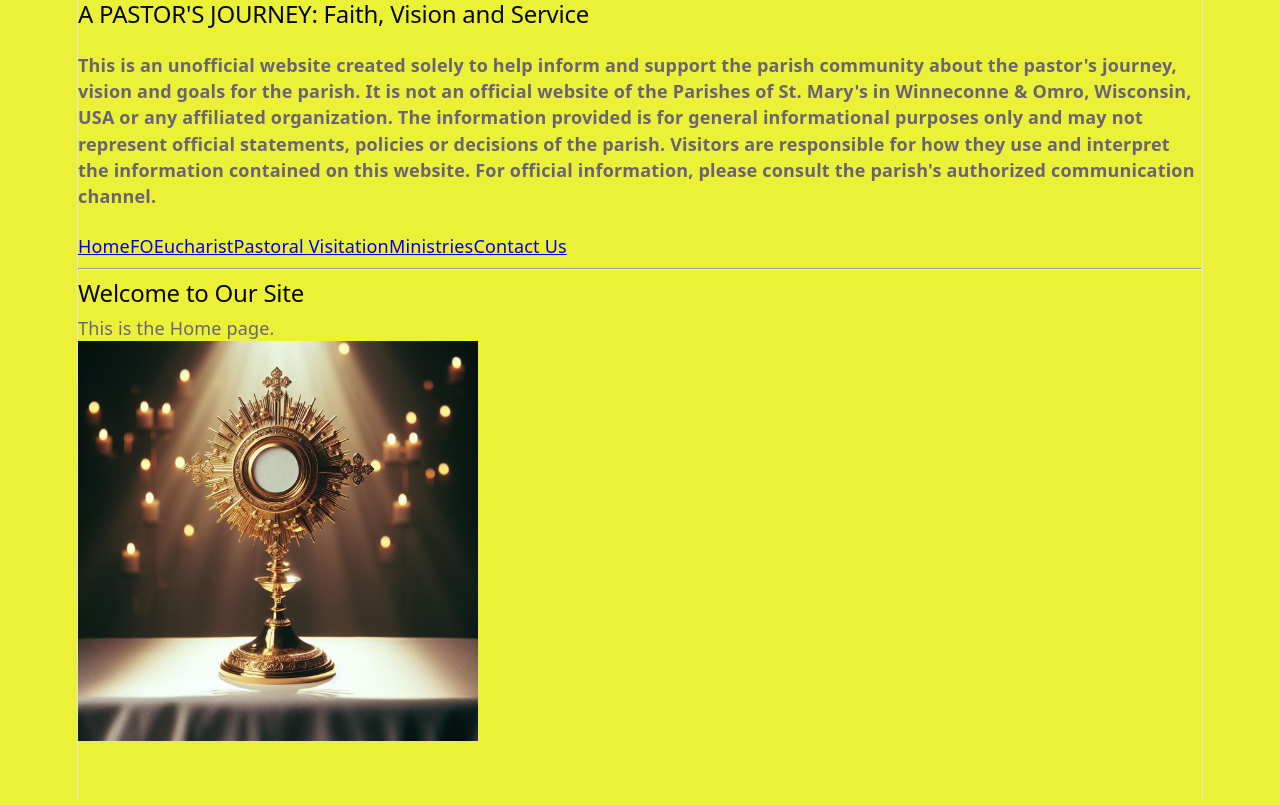
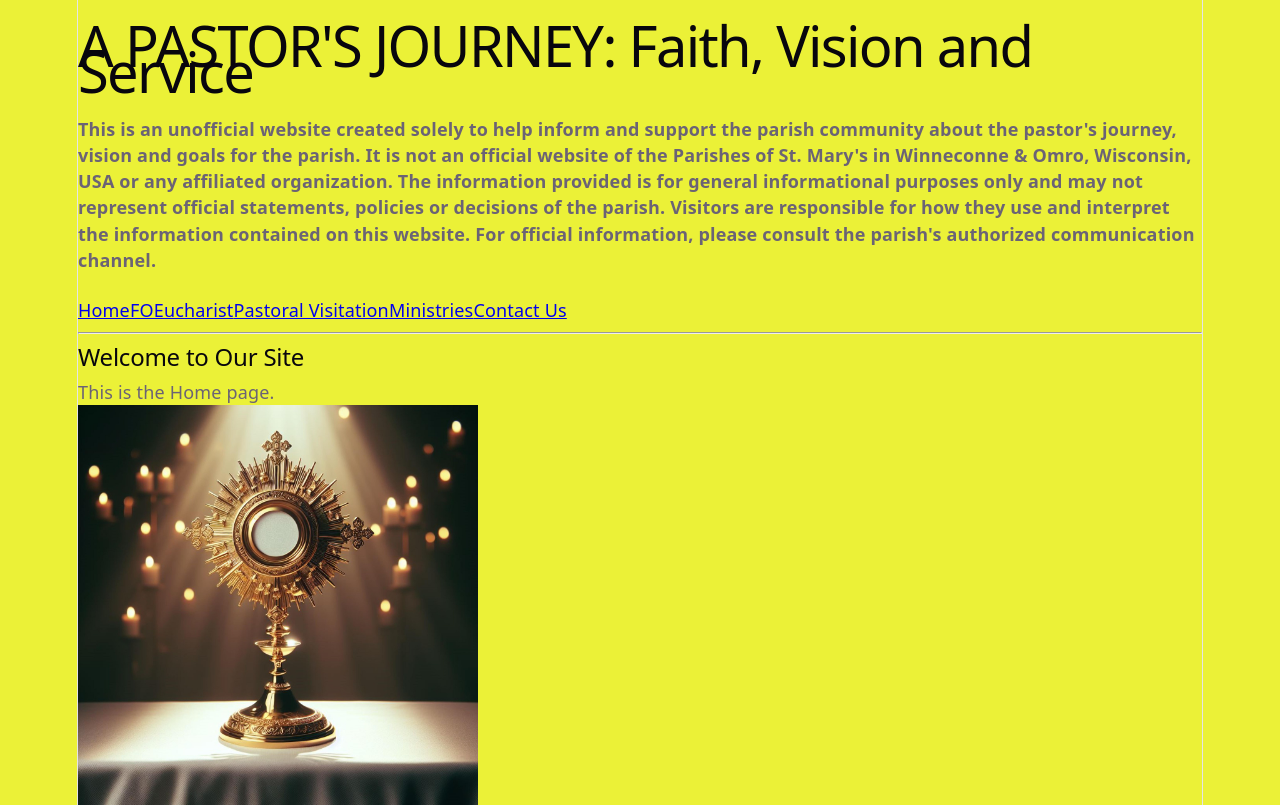
Before and after one commit to Obias090381/My-Website, a React (Vite) app in the folder Website/: page / in a window 1280 px wide. Built offline with nearby package versions, Linux system fonts and the light colour scheme.

Commit message:
commit 1a2b3c4d5e6f7g8h9i0j

```diff
--- a/Website/src/App.jsx
+++ b/Website/src/App.jsx
@@ -11,8 +11,8 @@ function App() {
     <BrowserRouter>
       <div>
         <header>
-          <h2>A PASTOR'S JOURNEY:
-              Faith, Vision and Service</h2>
+          <h1>A PASTOR'S JOURNEY:
+              Faith, Vision and Service</h1>
           <h4>
             This is an unofficial website created solely to help inform and support the
             parish community about the pastor's journey, vision and goals for the parish.
```
